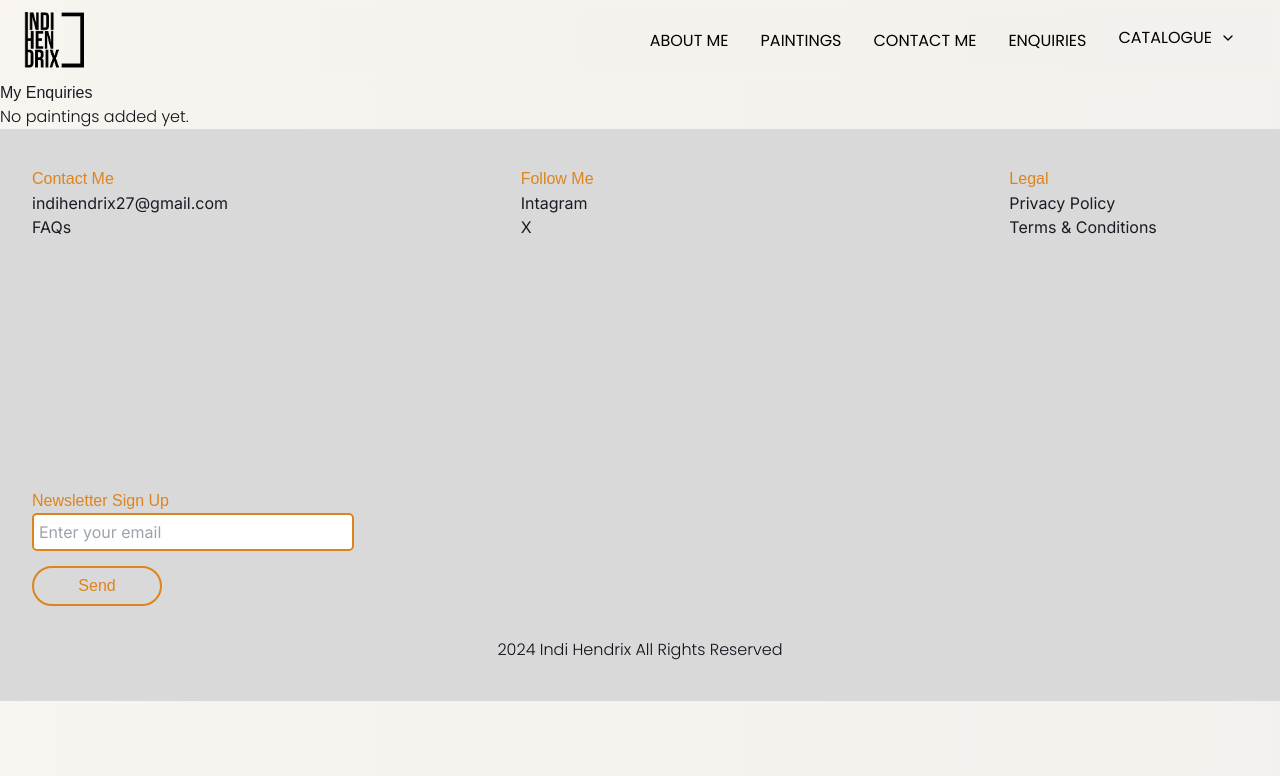
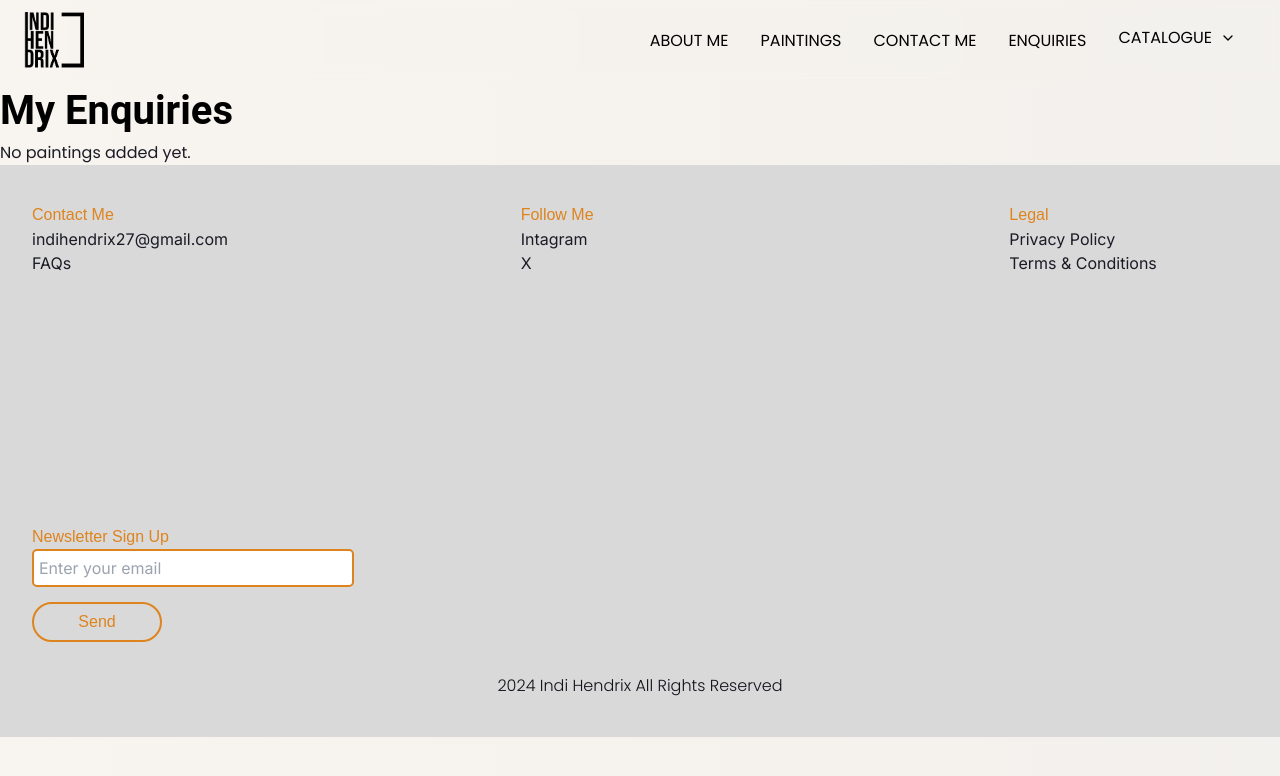
Before and after one commit to Mokgase/indi_hendrix_website, a Next.js app: page /Enquiries in a window 1280 px wide. Shown: the top 776 px of the page. Built offline with nearby package versions, Linux system fonts and the light colour scheme.

Commit message:
enquiries bug fix

```diff
--- a/src/app/Enquiries/Enquiries.jsx
+++ b/src/app/Enquiries/Enquiries.jsx
@@ -1,5 +1,6 @@
-'use-client'
+'use client'
 import { useEnquiry } from "../Components/Enquiry";
+import styles from "../Style/enquiries.module.css";
 
 
 const Enquiries = () => {
@@ -7,14 +8,16 @@ const Enquiries = () => {
 
   return (
     <div>
-      <h1>My Enquiries</h1>
+      <h1 className={styles.h1}>My Enquiries</h1>
       {enquiries.length === 0 ? (
-        <p>No paintings added yet.</p>
+        <p className={styles.p}>No paintings added yet.</p>
       ) : (
         <ul>
           {enquiries.map((painting, i) => (
             <li key={i}>
-              {painting.title} - {painting.price}
+              <div className={styles.container}>
+                <h1 className={styles.painting_title}>{painting.title}</h1>  <p className={styles.painting_price}>- {painting.price}</p>
+              </div>
             </li>
           ))}
         </ul>
--- /dev/null
+++ b/src/app/Style/enquiries.module.css
@@ -0,0 +1,34 @@
+.h1{
+      font-family: 'Roboto', sans-serif;
+      color: black;
+      font-weight: bold;
+      /* margin: 1px; */
+      /* padding: 1px; */
+      text-align: left;
+      text-decoration: none;
+      color: black;
+      font-size: 40px;
+      /* margin-left: 5rem; */
+    }
+
+  .p{
+    font-family: 'Poppins';
+    color: #1A1B25;
+    /* padding-left: 10rem; */
+    font-weight: normal;
+    text-align: left;
+    /* margin-right: 15%; */
+    /* margin-left: -5%; */
+    /* padding: 10%; */
+    }
+
+    .painting_title{
+        color:#de841e;
+        font-weight: bolder;
+        display: inline-block;
+    }
+
+    .painting_price{
+        color:black;
+        display: inline-block;
+    }
```
